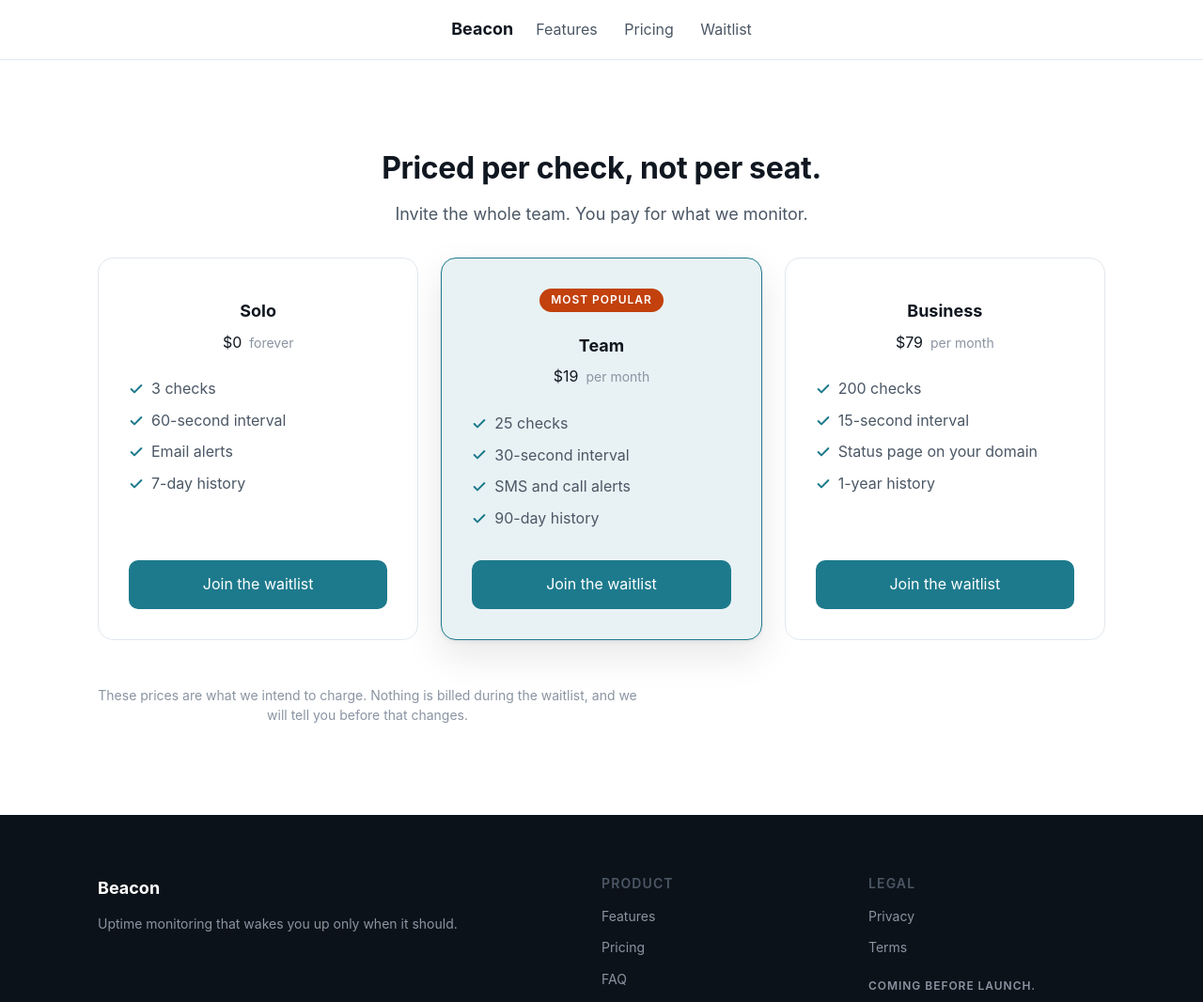
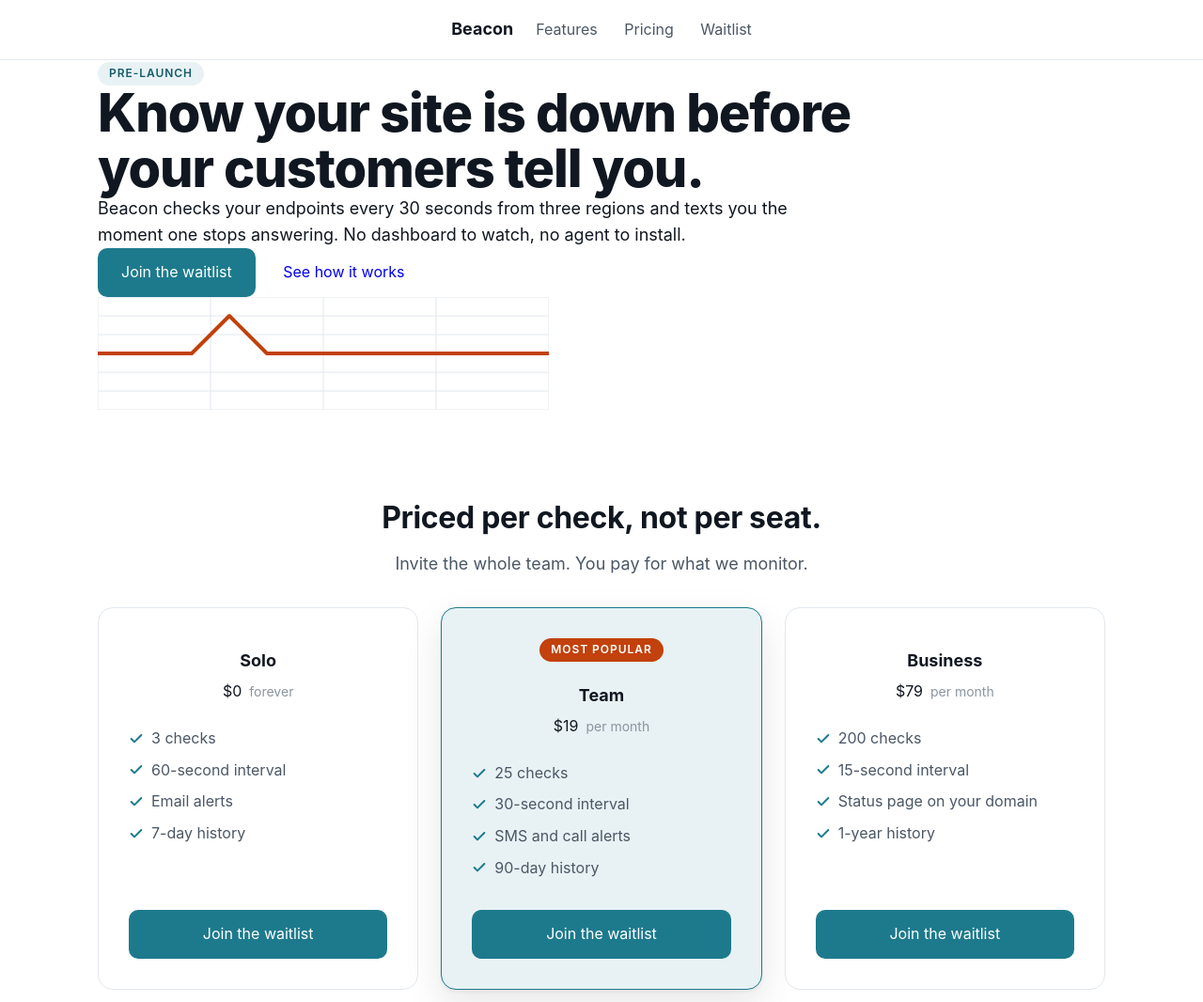
Before and after one commit to rahul-ambarakonda/Clean_Harbours_Demo, a website: page public/index.html in a window 1280 px wide. Shown: the top 1066 px of the page at 94% size. Drawn offline with Linux system fonts and the light colour scheme.

Commit message:
feat: implement hero section markup in index.html

```diff
--- a/public/index.html
+++ b/public/index.html
@@ -30,7 +30,31 @@
     </header>
 
     <main id="main">
-        <!-- P-02 Hero will go here -->
+        <section id="top" class="hero" aria-labelledby="hero-headline">
+            <div class="container">
+                <span class="chip chip--accent text-micro">Pre-launch</span>
+                <h1 id="hero-headline" class="hero__headline">Know your site is down before your customers tell you.</h1>
+                <p class="hero__lead text-lead">Beacon checks your endpoints every 30 seconds from three regions and texts you the moment one stops answering. No dashboard to watch, no agent to install.</p>
+                <div class="hero__actions">
+                    <a href="#waitlist" class="btn btn--primary">Join the waitlist</a>
+                    <a href="#features" class="btn btn--secondary">See how it works</a>
+                </div>
+                <svg aria-hidden="true" width="480" height="120" viewBox="0 0 480 120" fill="none" xmlns="http://www.w3.org/2000/svg" class="hero__pulse-graphic">
+                    <!-- Simplified grid lines -->
+                    <rect x="0" y="0" width="480" height="120" stroke="var(--color-border)" stroke-width="1"/>
+                    <line x1="0" y1="20" x2="480" y2="20" stroke="var(--color-border)" stroke-width="1"/>
+                    <line x1="0" y1="40" x2="480" y2="40" stroke="var(--color-border)" stroke-width="1"/>
+                    <line x1="0" y1="80" x2="480" y2="80" stroke="var(--color-border)" stroke-width="1"/>
+                    <line x1="0" y1="100" x2="480" y2="100" stroke="var(--color-border)" stroke-width="1"/>
+                    <line x1="120" y1="0" x2="120" y2="120" stroke="var(--color-border)" stroke-width="1"/>
+                    <line x1="240" y1="0" x2="240" y2="120" stroke="var(--color-border)" stroke-width="1"/>
+                    <line x1="360" y1="0" x2="360" y2="120" stroke="var(--color-border)" stroke-width="1"/>
+
+                    <!-- Pulse graphic -->
+                    <path d="M0 60L100 60L140 20L180 60L480 60" stroke="var(--color-signal)" stroke-width="4" stroke-linecap="round" stroke-linejoin="round"/>
+                </svg>
+            </div>
+        </section>
         <!-- P-03 Features will go here -->
 
         <section id="pricing" class="section" aria-labelledby="pricing-heading">
```
